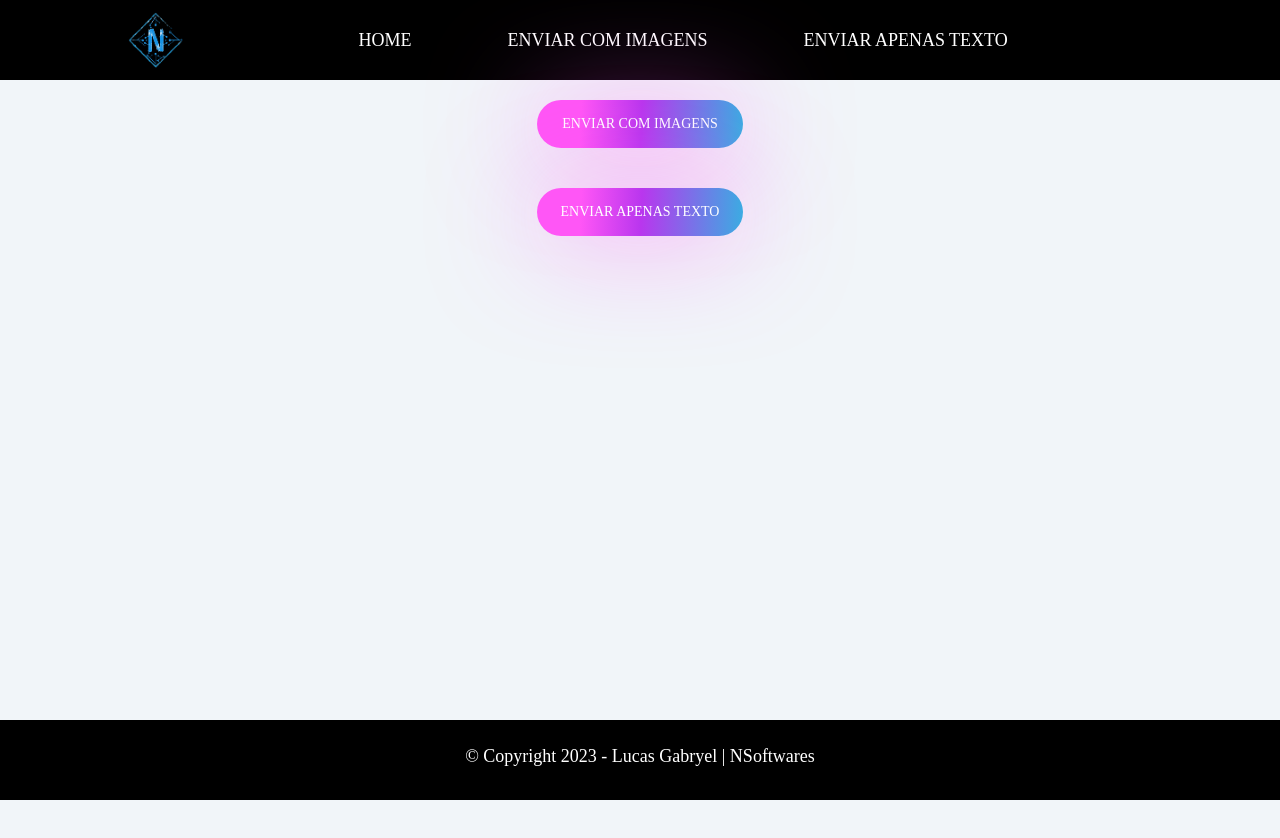
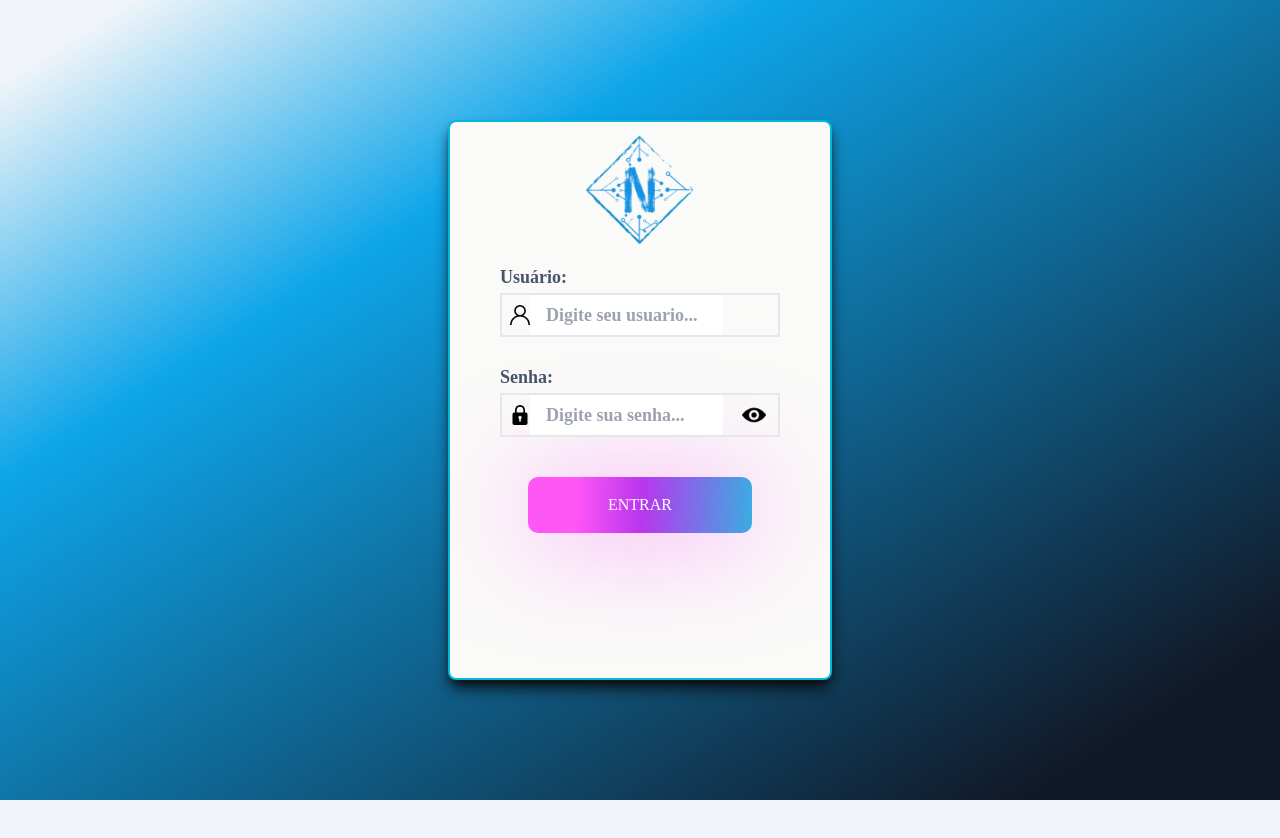
Before and after one commit to LucasGabryellll/Send-MassMessage-ws, a React (Create React App) app: page / in a window 1280 px wide. Before the commit the page ends 800 px from the top, so only its background shows below. Built offline with nearby package versions, Linux system fonts and the light colour scheme; no server answers; the HTML template or start-up script is replaced by a standard one.

Commit message:
Criando rotas privadas

```diff
--- a/src/routes/index.tsx
+++ b/src/routes/index.tsx
@@ -1,20 +1,34 @@
-import React from 'react';
+import React, { useContext } from 'react';
 
-import { BrowserRouter as Router, Routes, Route } from 'react-router-dom';
+import { BrowserRouter as Router, Routes, Route, Outlet } from 'react-router-dom';
 
+import Login from '../pages/Login';
 import { Home } from '../pages/Home';
 import { SendContact } from '../pages/SendContact';
 import { SendImage } from '../pages/SendImage';
 
+import { AuthContext } from '../context/auth';
+
 export function AppRouter() {
+  const userContext = useContext(AuthContext);
+
+  const PrivateRouter = () => {
+
+    if (userContext?.isLogged) {
+      return <Outlet />;
+    }
+
+    return <Login />;
+  }
+
   return (
     <Router>
       <Routes>
-        <Route index path="/" element={<Home />} />
-
-        <Route path="/message/massText" element={<SendContact />} />
-
-        <Route path="/message/massImage" element={<SendImage />} />
+        <Route element={<PrivateRouter />} >
+          <Route path='/' element={<Home/>} />
+          <Route path='/message/massText' element={<SendContact />} />
+          <Route path='/message/massImage' element={<SendImage />}/>
+        </Route>
       </Routes>
     </Router>
   );
```
